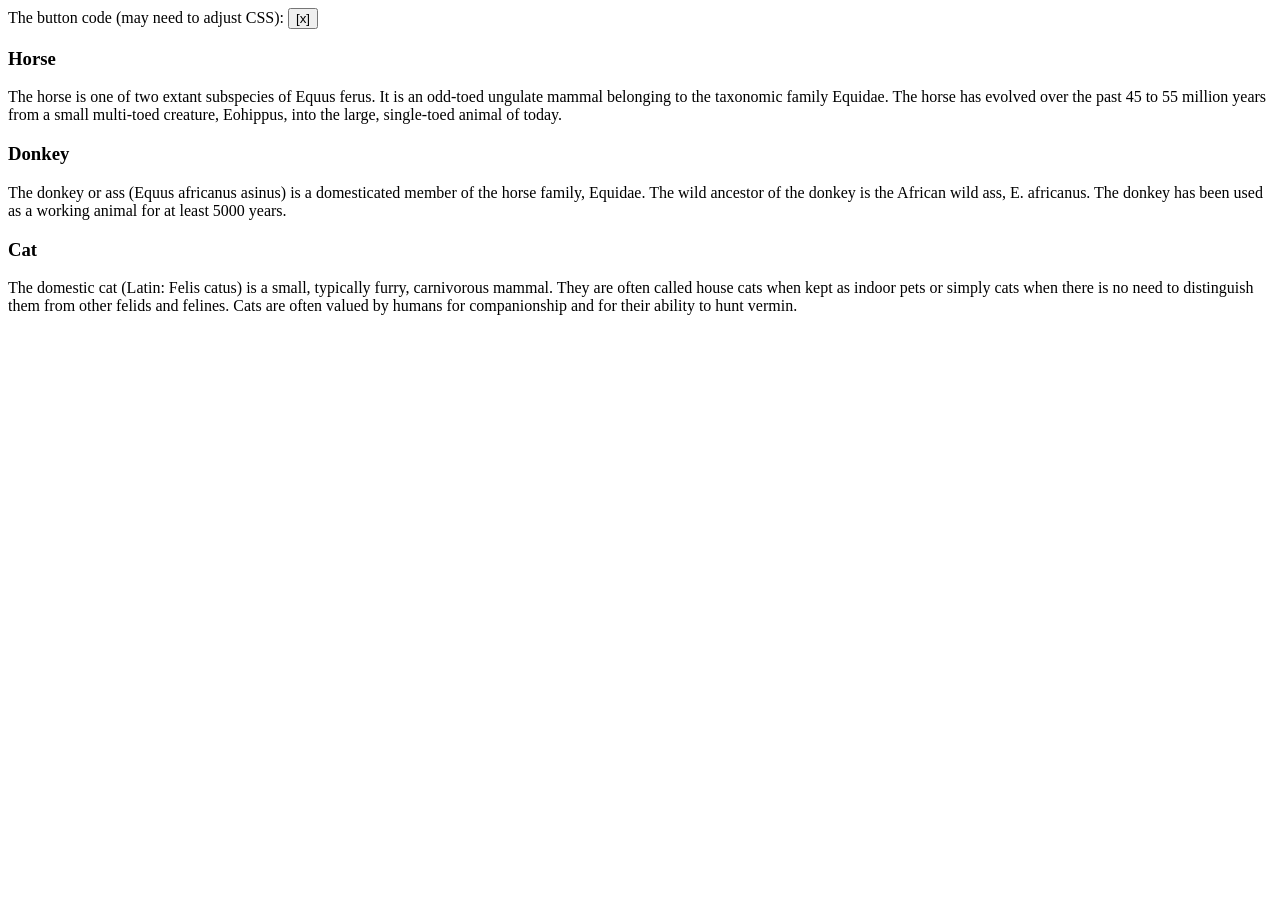
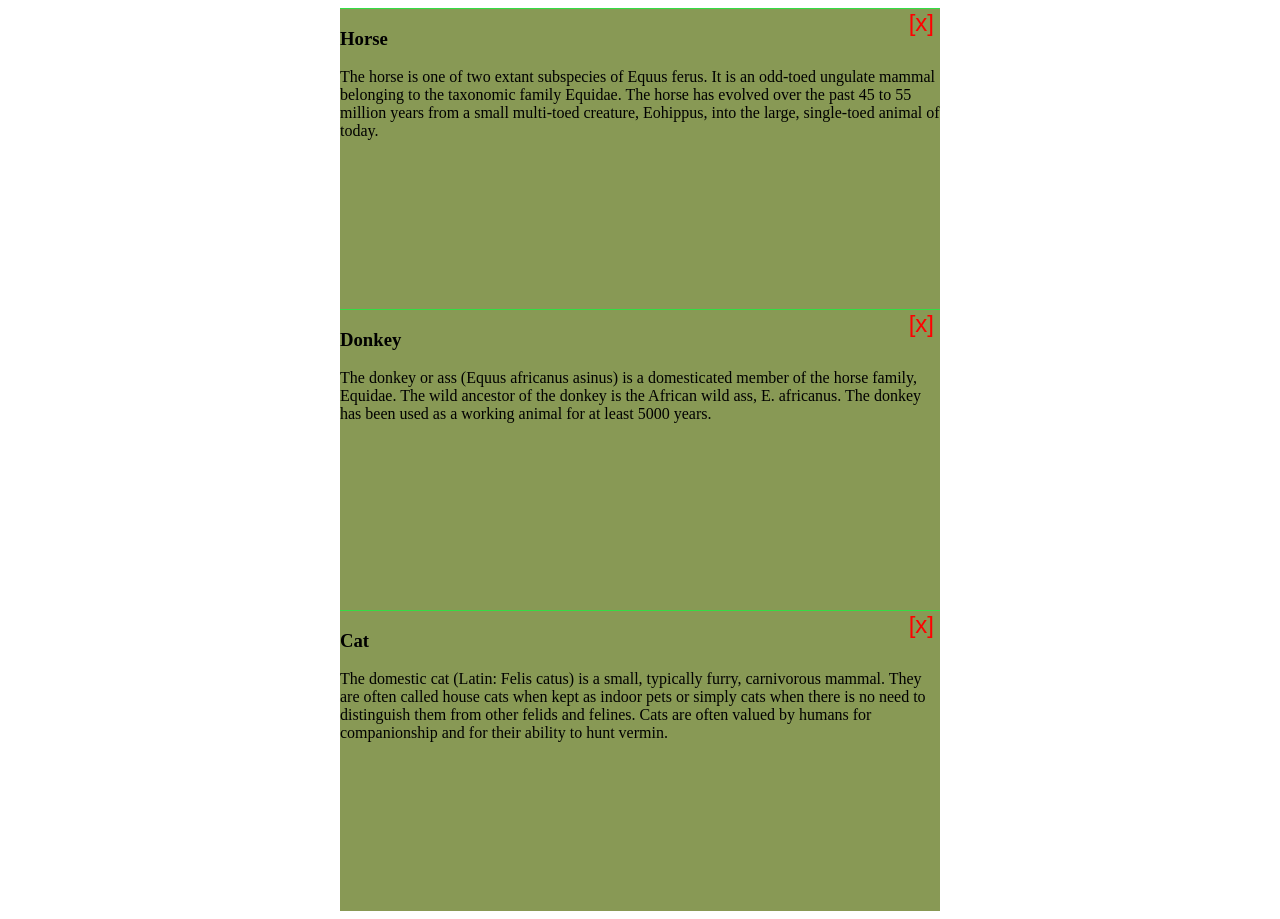
Before and after one commit to tayebe-kavousi/learningPractices, a plain HTML site: page closingButton/closingButton.html in a window 1280 px wide. Before the commit the page ends 800 px from the top, so only its background shows below. Drawn offline with Linux system fonts and the light colour scheme.

Commit message:
Add a closing button

```diff
--- /dev/null
+++ b/closingButton/closingButton.css
@@ -0,0 +1,22 @@
+.pane {
+    background-color: #895;
+    border-top:1px solid #3d4;
+    width: 600px;
+    height: 300px;
+    margin: auto;
+    display: block;
+  }
+  h3{
+    display: block;
+    width:550px;
+  }
+  .remove-button {
+    display:block;
+    float: right;
+    margin-top:0;
+    padding-top: 0;
+    background-color: #895;
+    color: red;
+    border: none;
+    font-size: 1.5rem;
+  }
--- a/closingButton.html
+++ b/closingButton/closingButton.html
@@ -2,15 +2,11 @@
 <html>
 
 <head>
-  <link rel="stylesheet" type="text/css" href="messages.css">
   <meta charset="utf-8">
+  <link rel="stylesheet" href="closingButton.css">
 </head>
 
 <body>
-
-  The button code (may need to adjust CSS):
-  <button class="remove-button">[x]</button>
-
   <div>
     <div class="pane">
       <h3>Horse</h3>
@@ -26,6 +22,6 @@
       </p>
     </div>
   </div>
-
+<script src="closingButton.js"></script>
 </body>
 </html>
--- /dev/null
+++ b/closingButton/closingButton.js
@@ -0,0 +1,4 @@
+document.querySelectorAll('.pane').forEach(element => { element.insertAdjacentHTML('afterbegin', '<button class="remove-button">[x]</button>') });
+document.querySelectorAll('.remove-button').forEach(button=>{
+  button.addEventListener('click', event=>{button.parentElement.style.display = "none"})
+});
```
Also changed, not shown: ballInTheField/ballInTheField.html (renamed from ballInTheField.html), ballInTheField/ballInTheField.js (renamed from ballInTheField.js), calendar/calendar.html (renamed from calendar.html), 1 other file.
